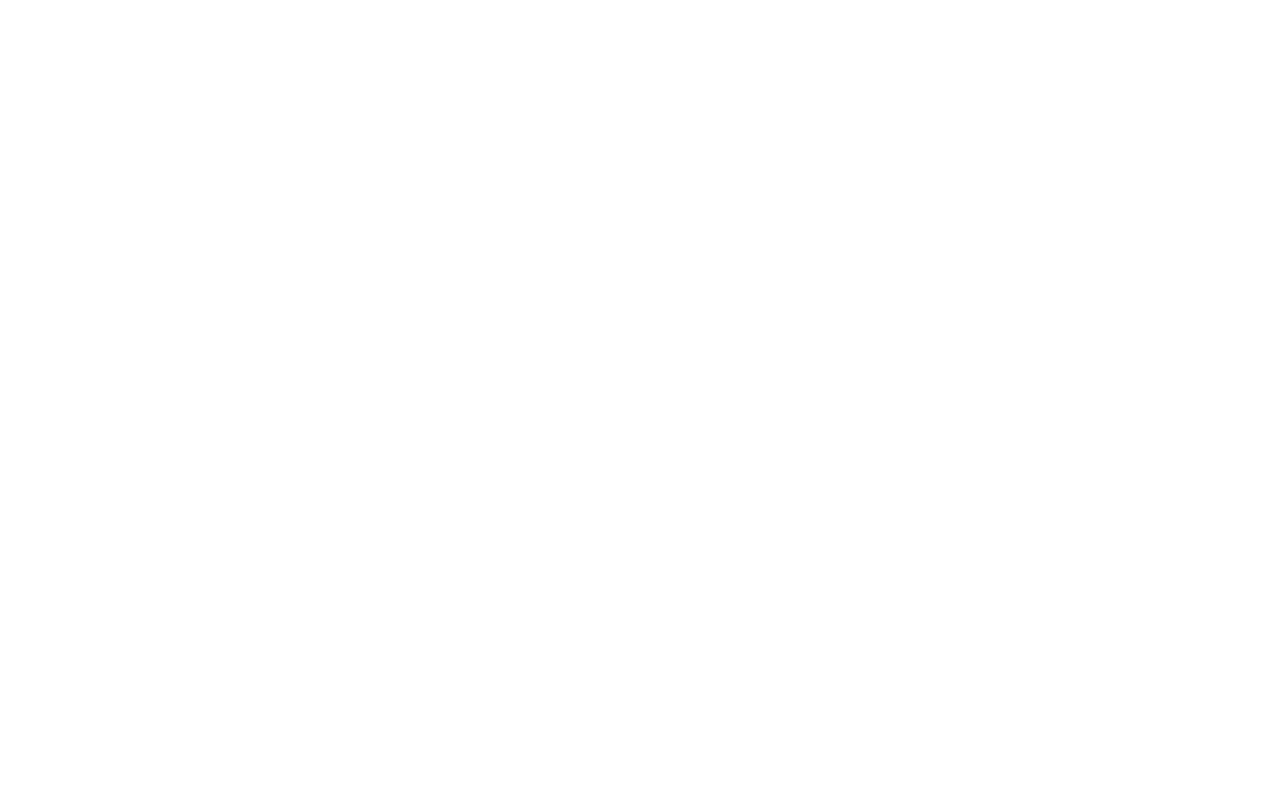
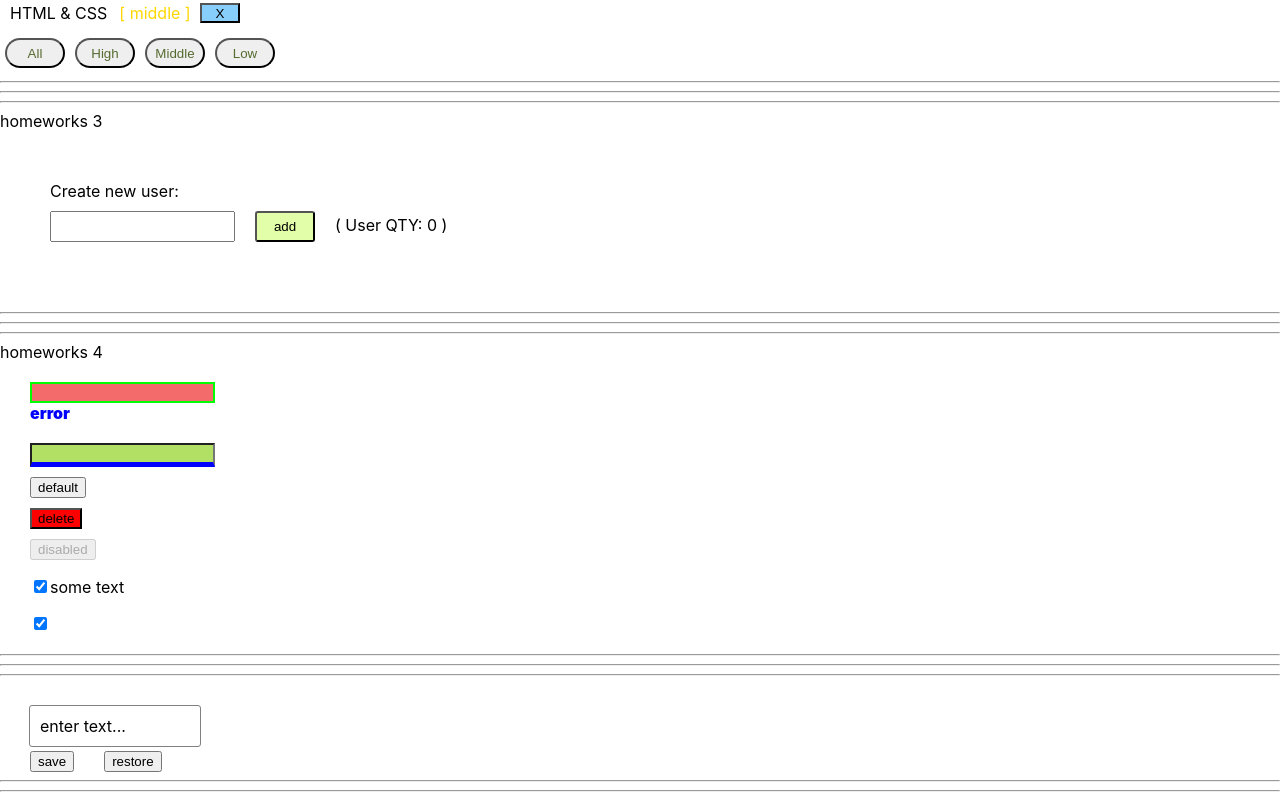
Before and after one commit to nimrab/react-hw, a React (Create React App) app: page /pre-junior in a window 1280 px wide. Before the commit this address had no page. Shown: the part 442-1242 px from the top of the page. Before the commit the page ends 800 px from the top, so only its background shows below. Built offline with nearby package versions, Linux system fonts and the light colour scheme.

Commit message:
EditableSpan+LS

```diff
--- a/src/p2-homeworks/h1/HW1.tsx
+++ b/src/p2-homeworks/h1/HW1.tsx
@@ -26,19 +26,20 @@ function HW1() {
     return (
         <div>
             <hr/>
-            homeworks 1
+            {/*HTML input text style*/}
 
-            {/*should work (должно работать)*/}
+            {/*/!*should work (должно работать)*!/*/}
 
-            <Message
-                avatar={messageData.avatar}
-                name={messageData.name}
-                message={messageData.message}
-                time={messageData.time}
-            />
+            {/*<Message*/}
+            {/*    avatar={messageData.avatar}*/}
+            {/*    name={messageData.name}*/}
+            {/*    message={messageData.message}*/}
+            {/*    time={messageData.time}*/}
+            {/*/>*/}
 
 
-            <hr/>
+            {/*<hr/>*/}
+            HTML input text style
             {/*для личного творчества, могу проверить*/}
             <Message
                 avatar={altMessage.avatar}
--- a/src/p2-homeworks/h1/Message.module.css
+++ b/src/p2-homeworks/h1/Message.module.css
@@ -1,6 +1,8 @@
 .main {
     display: flex;
     align-items: flex-end;
+    margin-top: 10px;
+    margin-bottom: 50px;
 }
 
 .round_div {
--- a/src/p2-homeworks/h4/HW4.module.css
+++ b/src/p2-homeworks/h4/HW4.module.css
@@ -5,7 +5,10 @@
 .column {
     display: flex;
     flex-direction: column;
-    align-items: center;
+    align-items: flex-start ;
+    margin-left: 30px;
+    margin-top: 20px;
+    margin-bottom: 20px;
 }
 
 .testSpanError {
--- a/src/p2-homeworks/h5/pages/PreJunior.tsx
+++ b/src/p2-homeworks/h5/pages/PreJunior.tsx
@@ -3,6 +3,7 @@ import HW1 from '../../h1/HW1'
 import HW2 from '../../h2/HW2'
 import HW3 from '../../h3/HW3'
 import HW4 from '../../h4/HW4'
+import HW6 from "../../h6/HW6";
 
 function PreJunior() {
     return (
@@ -11,7 +12,7 @@ function PreJunior() {
             <HW2/>
             <HW3/>
             <HW4/>
-            {/*<HW6/>*/}
+            <HW6/>
 
         </div>
     )
--- a/src/p2-homeworks/h6/HW6.tsx
+++ b/src/p2-homeworks/h6/HW6.tsx
@@ -2,6 +2,7 @@ import React, {useState} from 'react'
 import SuperEditableSpan from './common/c4-SuperEditableSpan/SuperEditableSpan'
 import SuperButton from '../h4/common/c2-SuperButton/SuperButton'
 import {restoreState, saveState} from './localStorage/localStorage'
+import css from './main.module.css'
 
 function HW6() {
     const [value, setValue] = useState<string>('')
@@ -10,24 +11,25 @@ function HW6() {
         saveState<string>('editable-span-value', value)
     }
     const restore = () => {
-        // setValue()
+        const restoredValue = restoreState('editable-span-value', 'No saved data')
+        setValue(restoredValue)
     }
 
     return (
-        <div>
+        <div >
             <hr/>
-            homeworks 6
 
             {/*should work (должно работать)*/}
-            <div>
+            <div className={css.span}>
                 <SuperEditableSpan
                     value={value}
                     onChangeText={setValue}
                     spanProps={{children: value ? undefined : 'enter text...'}}
+                    spanClassName={css.input}
                 />
             </div>
-            <SuperButton onClick={save}>save</SuperButton>
-            <SuperButton onClick={restore}>restore</SuperButton>
+            <SuperButton onClick={save} className={css.btns}>save</SuperButton>
+            <SuperButton onClick={restore} className={css.btns}>restore</SuperButton>
 
             <hr/>
             {/*для личного творчества, могу проверить*/}
--- a/src/p2-homeworks/h6/common/c4-SuperEditableSpan/SuperEditableSpan.tsx
+++ b/src/p2-homeworks/h6/common/c4-SuperEditableSpan/SuperEditableSpan.tsx
@@ -13,7 +13,6 @@ type SuperEditableSpanType = DefaultInputPropsType & { // и + ещё пропс
     onEnter?: () => void
     error?: string
     spanClassName?: string
-
     spanProps?: DefaultSpanPropsType // пропсы для спана
 }
 
@@ -31,22 +30,22 @@ const SuperEditableSpan: React.FC<SuperEditableSpanType> = (
     const {children, onDoubleClick, className, ...restSpanProps} = spanProps || {}
 
     const onEnterCallback = () => {
-        // setEditMode() // выключить editMode при нажатии Enter
+         setEditMode(false) // выключить editMode при нажатии Enter
 
         onEnter && onEnter()
     }
     const onBlurCallback = (e: React.FocusEvent<HTMLInputElement>) => {
-        // setEditMode() // выключить editMode при нажатии за пределами инпута
+         setEditMode(false) // выключить editMode при нажатии за пределами инпута
 
         onBlur && onBlur(e)
     }
     const onDoubleClickCallBack = (e: React.MouseEvent<HTMLSpanElement, MouseEvent>) => {
-        // setEditMode() // включить editMode при двойном клике
+        setEditMode(true) // включить editMode при двойном клике
 
         onDoubleClick && onDoubleClick(e)
     }
 
-    const spanClassName = `${'сделать красивый стиль для спана'} ${className}`
+    const spanClassName = `${restProps.spanClassName} ${className}`
 
     return (
         <>
--- /dev/null
+++ b/src/p2-homeworks/h6/main.module.css
@@ -0,0 +1,21 @@
+
+.span {
+    margin-left: 30px;
+    margin-top: 30px;
+}
+
+.input{
+    outline: 1px solid grey;
+    padding: 10px;
+    display: inline-block;
+    width: 150px;
+    border-radius: 2px;
+
+}
+
+
+
+.btns {
+    margin-left: 30px;
+    margin-top: 5px;
+}
```
Also changed, not shown: src/p2-homeworks/h5/HW5.tsx (+4 -4 lines).
